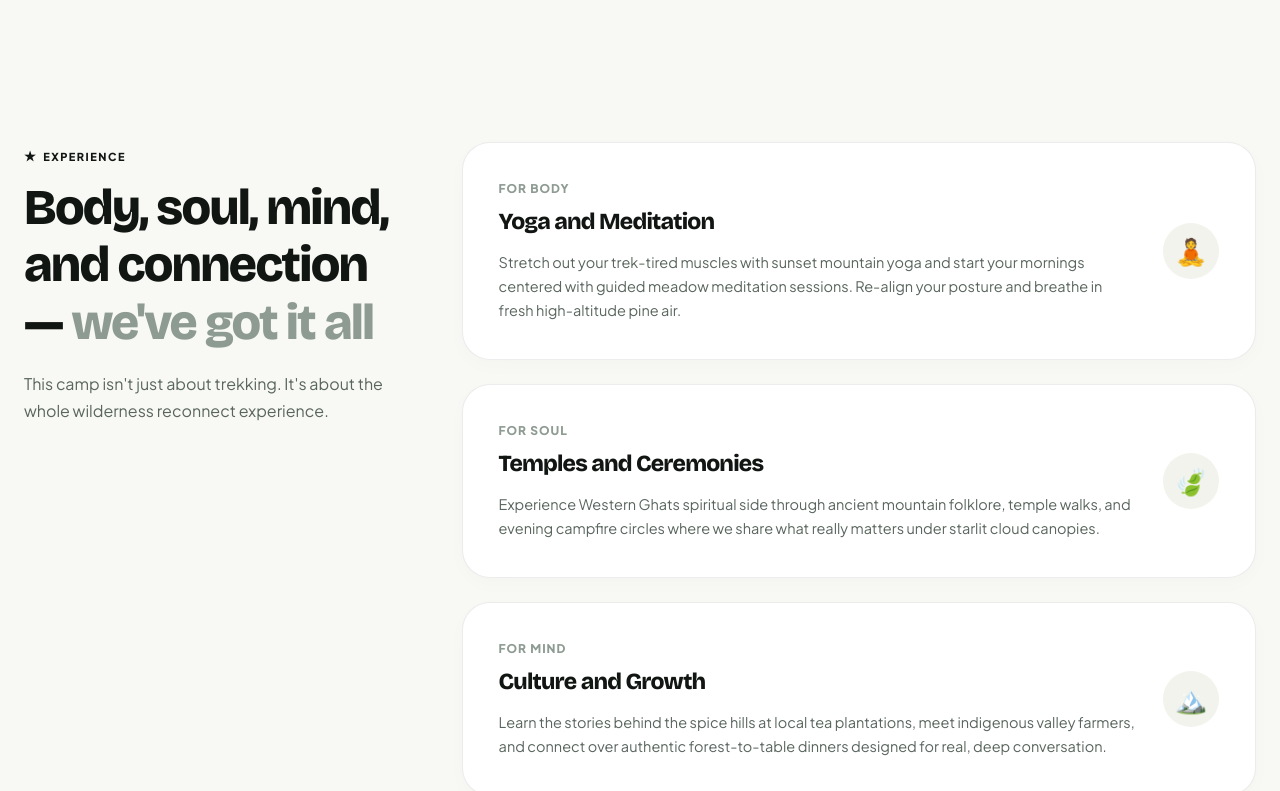
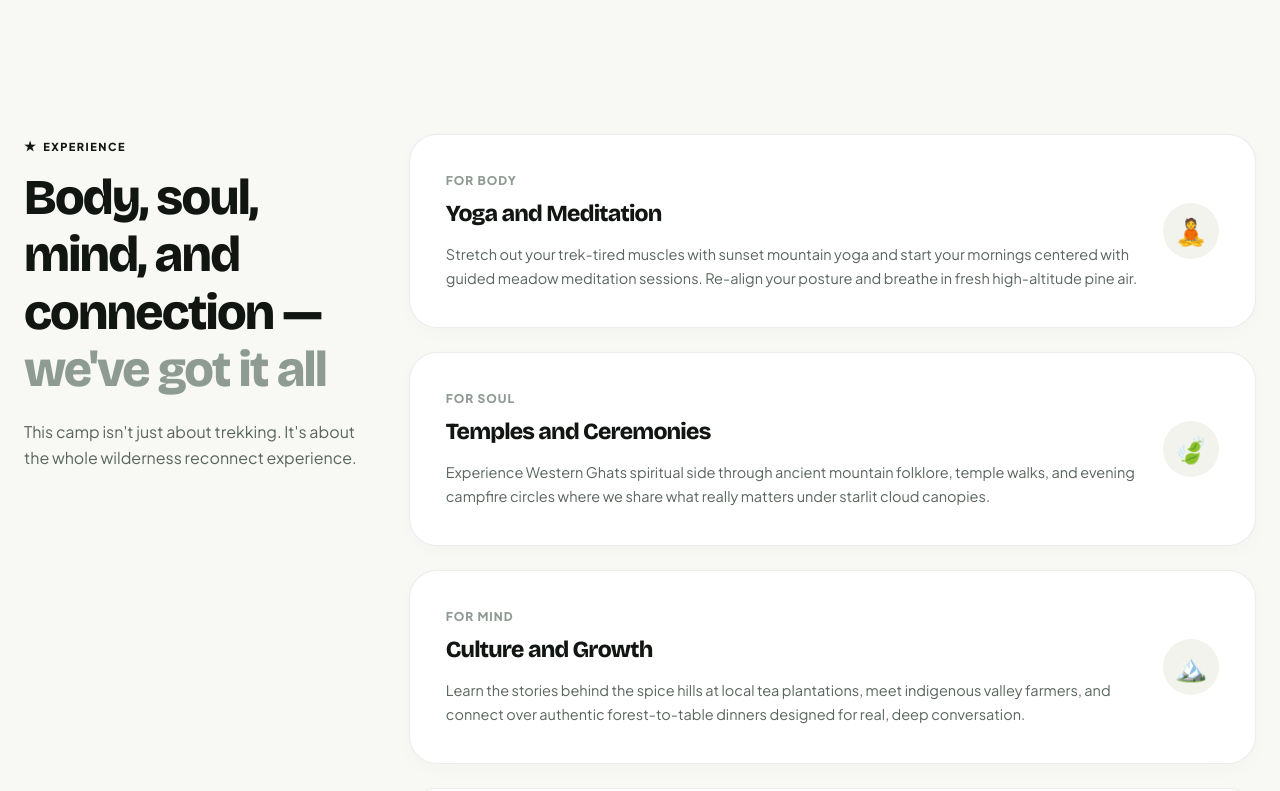
Before and after one commit to AmanTShekar/aanandham.go, a Next.js app: page / in a window 1280 px wide. Shown: the part 4420-5211 px from the top of the page. Built offline with nearby package versions, Linux system fonts and the light colour scheme.

Commit message:
feat: apply fluid root REM scaling, generous side margins (84vw), and proportional split-grid for 1366px laptop screens

```diff
--- a/src/app/globals.css
+++ b/src/app/globals.css
@@ -1,4 +1,5 @@
 :root {
+  font-size: clamp(14px, 0.95vw + 2px, 16px);
   --font-heading: var(--font-bricolage), 'Bricolage Grotesque', Arial, sans-serif;
   --font-body: var(--font-jakarta), 'Plus Jakarta Sans', -apple-system, BlinkMacSystemFont, 'Segoe UI', Roboto, sans-serif;
 
@@ -391,16 +392,24 @@ button:focus-visible, a:focus-visible {
   }
 }
 
-/* Proportional Container for 1366px / 1080p / 1440p */
+/* Proportional Container for 1366px / 1080p / 1440p (Generous side margins) */
 .site-container,
 [style*="maxWidth: '1240px'"],
 [style*="maxWidth: '1280px'"],
 [style*="maxWidth: '1360px'"] {
-  max-width: min(1180px, 86vw) !important;
+  max-width: min(1140px, 84vw) !important;
   margin-left: auto !important;
   margin-right: auto !important;
-  padding-left: clamp(20px, 3.5vw, 48px) !important;
-  padding-right: clamp(20px, 3.5vw, 48px) !important;
+  padding-left: clamp(24px, 4vw, 56px) !important;
+  padding-right: clamp(24px, 4vw, 56px) !important;
+}
+
+@media (min-width: 1024px) and (max-width: 1440px) {
+  /* 1366px & 1080p Laptop Proportional Split Grid Optimization */
+  .sticky-split-grid {
+    grid-template-columns: minmax(280px, 340px) 1fr !important;
+    gap: clamp(28px, 3.5vw, 48px) !important;
+  }
 }
 
 /* ─────────────────────────────────────────────────────────────
```
